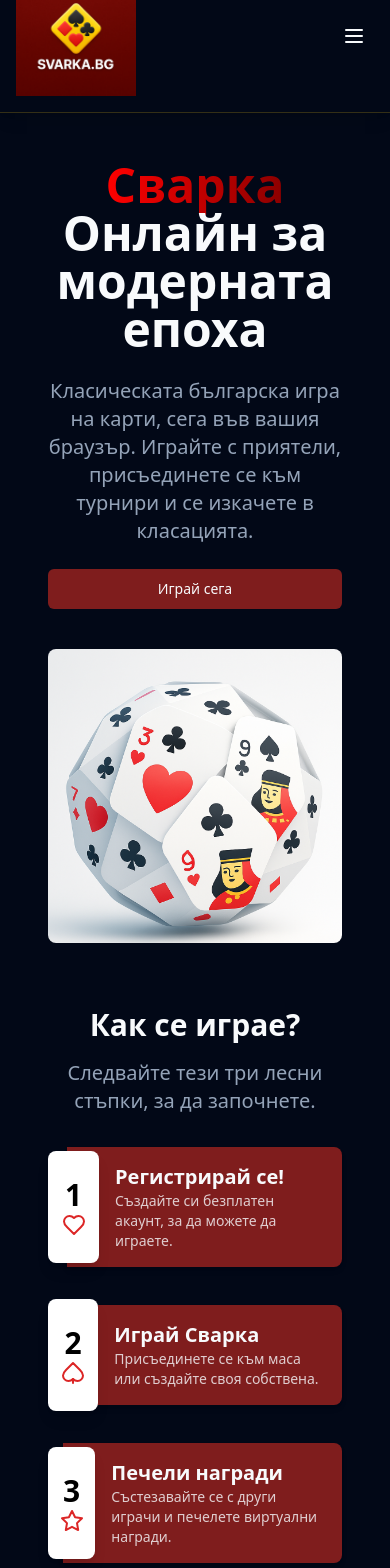
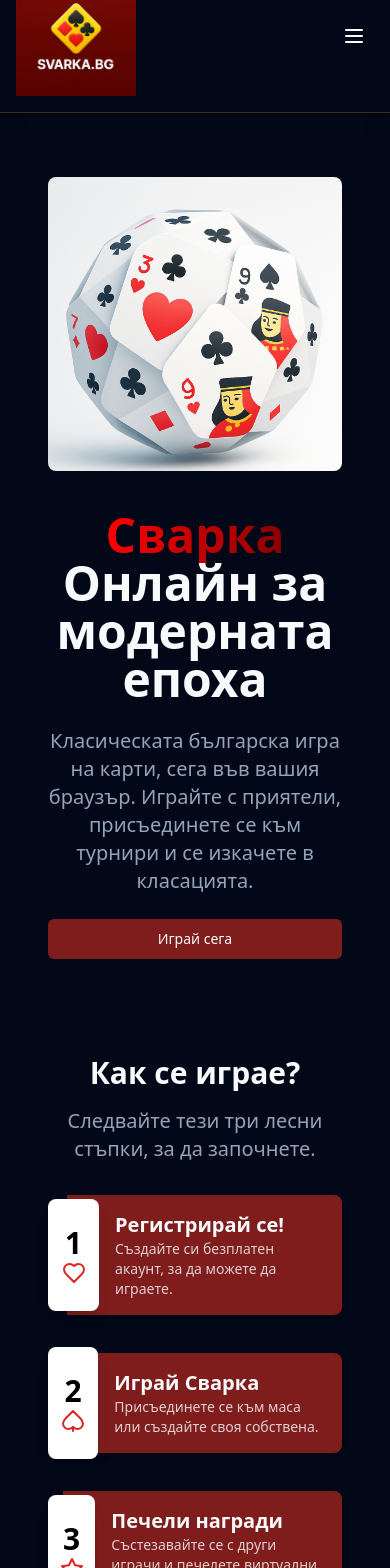
Before and after one commit to bojodanchev/svarka-modern, a Next.js app: page / in a window 390 px wide. Shown: the part 40-1608 px from the top of the page. Built offline with nearby package versions, Linux system fonts and the light colour scheme.

Commit message:
refactor: improve homepage mobile layout

```diff
--- a/src/app/page.tsx
+++ b/src/app/page.tsx
@@ -7,7 +7,7 @@ import Link from 'next/link';
 export default function Home() {
   return (
     <>
-      <section className="container grid lg:grid-cols-2 place-items-center py-8 md:py-12 gap-10">
+      <section className="container grid lg:grid-cols-2 place-items-center py-12 md:py-20 gap-10">
         <div className="text-center lg:text-start space-y-6">
           <main className="text-5xl md:text-6xl font-bold">
             <h1 className="inline">
@@ -32,7 +32,7 @@ export default function Home() {
           </div>
         </div>
 
-        <div className="z-10">
+        <div className="z-10 order-first lg:order-last">
           <Image
             src="/card-ball.png"
             alt="Ball of cards"
@@ -43,7 +43,7 @@ export default function Home() {
         </div>
       </section>
 
-      <section id="how-to-play" className="container py-8 sm:py-12">
+      <section id="how-to-play" className="container py-12 md:py-20">
         <h2 className="text-3xl md:text-4xl font-bold text-center">
           Как се играе?
         </h2>
@@ -51,7 +51,7 @@ export default function Home() {
           Следвайте тези три лесни стъпки, за да започнете.
         </p>
 
-        <div className="grid grid-cols-1 md:grid-cols-3 gap-8">
+        <div className="grid grid-cols-1 md:grid-cols-3 gap-8 place-items-center">
           <StepCard
             number="1"
             title="Регистрирай се!"
@@ -73,7 +73,7 @@ export default function Home() {
         </div>
       </section>
 
-      <section id="about-us" className="container py-8 sm:py-12">
+      <section id="about-us" className="container py-12 md:py-20">
         <div className="bg-card text-card-foreground p-8 rounded-lg shadow-lg">
           <div className="grid lg:grid-cols-2 gap-8 items-center">
             <div className="space-y-4">
```
